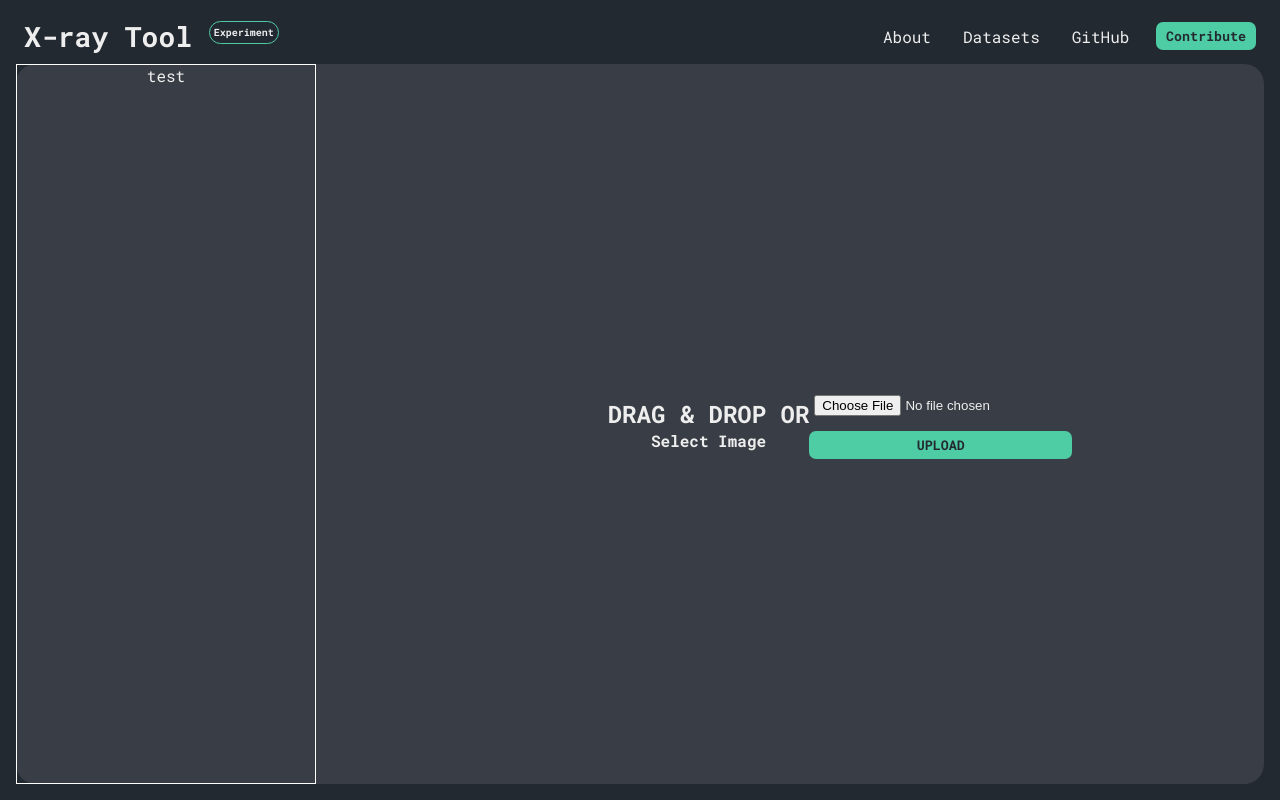
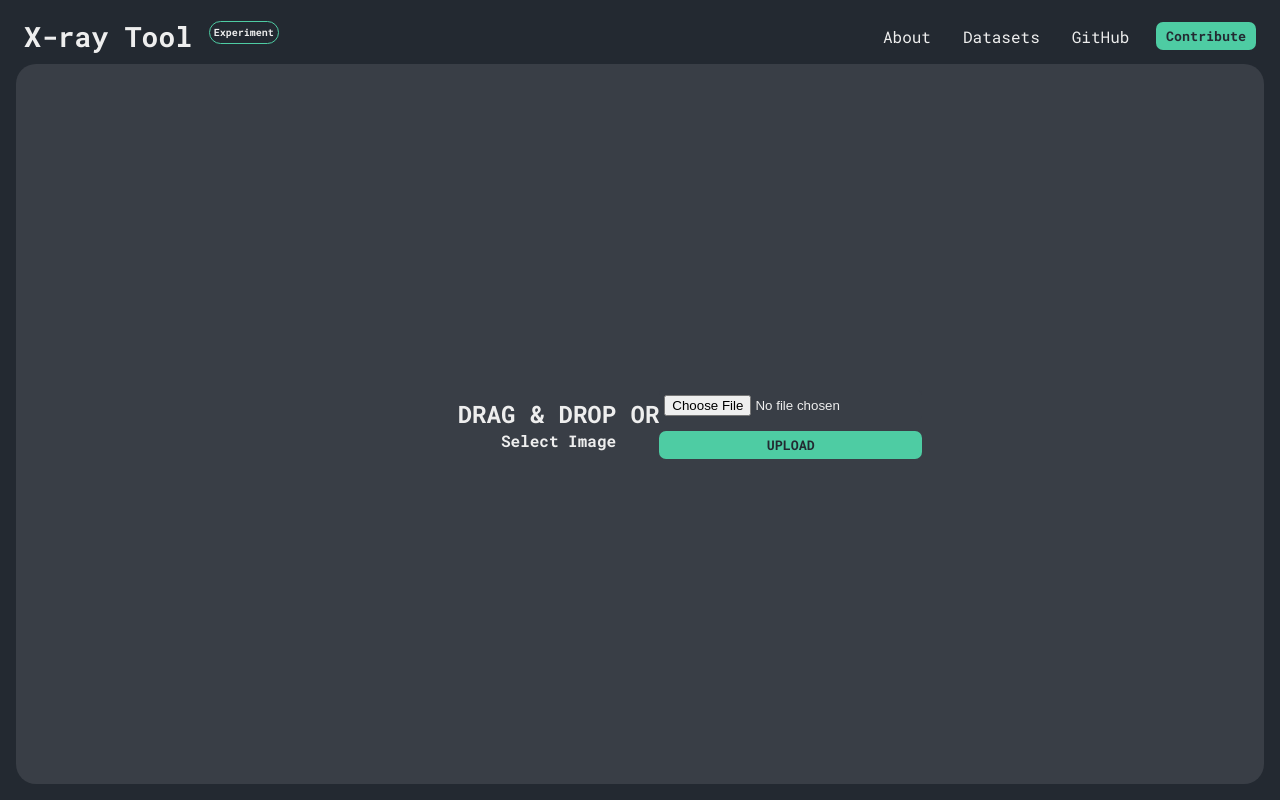
Before and after one commit to shantanuk7/x-ray-reading-tool, a Next.js app: page / in a window 1280 px wide. Built offline with nearby package versions, Linux system fonts and the light colour scheme.

Commit message:
last commit

```diff
--- a/src/app/globals.css
+++ b/src/app/globals.css
@@ -120,6 +120,7 @@ main {
 .uploadIcon{
   padding: 5px;
   width: 100px;
+  color: white;
 }
 
 .mainBox > div > h2{
@@ -130,6 +131,12 @@ main {
   flex-grow: 1;
   height: 100%;
 }
+
+
+.accent-btn:hover{
+  cursor:pointer;
+}
+
 /*=============== Sidebar ============== */
 .sideBar {
   width: 300px;
--- a/src/app/page.tsx
+++ b/src/app/page.tsx
@@ -1,14 +1,12 @@
 import Upload from "../../components/Upload";
-import Sidebar from "../../components/Sidebar";
 export default function Home() {
   return (
     <main>
       <div className="mainBox">
-        <Sidebar/>
+
         <div className="workSpace flex-all-center">
           <Upload />
         </div>
-
       </div>
     </main>
   );
```
